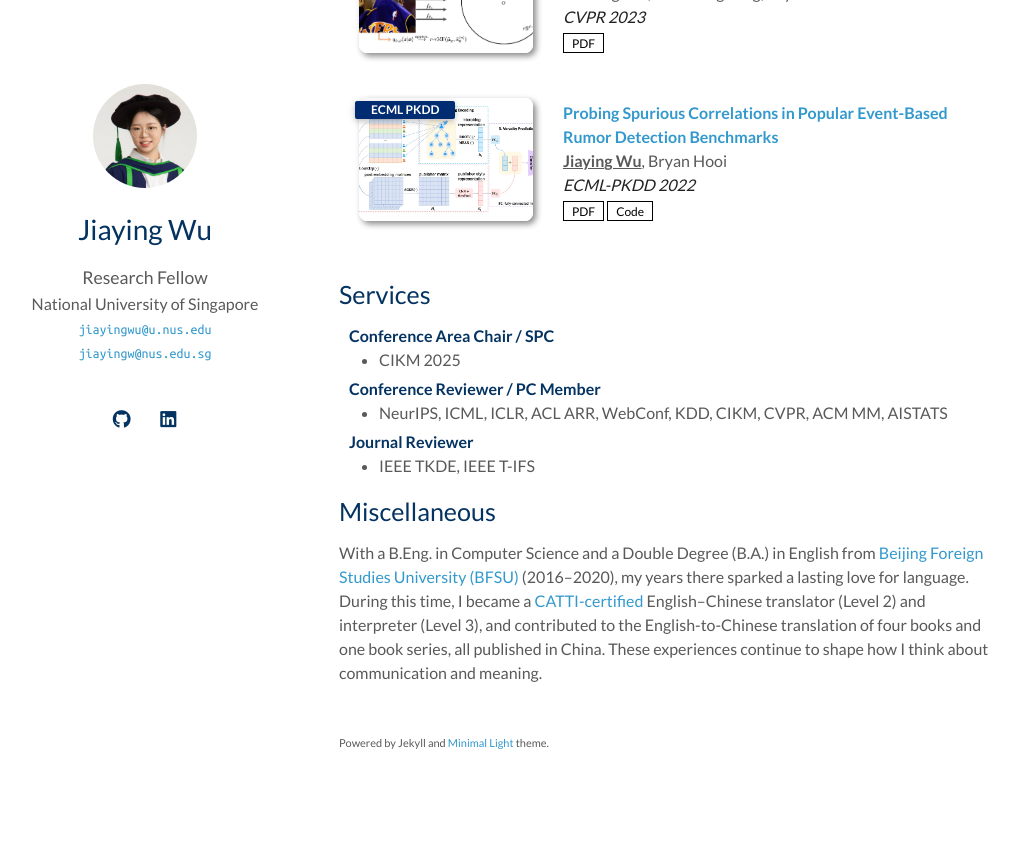
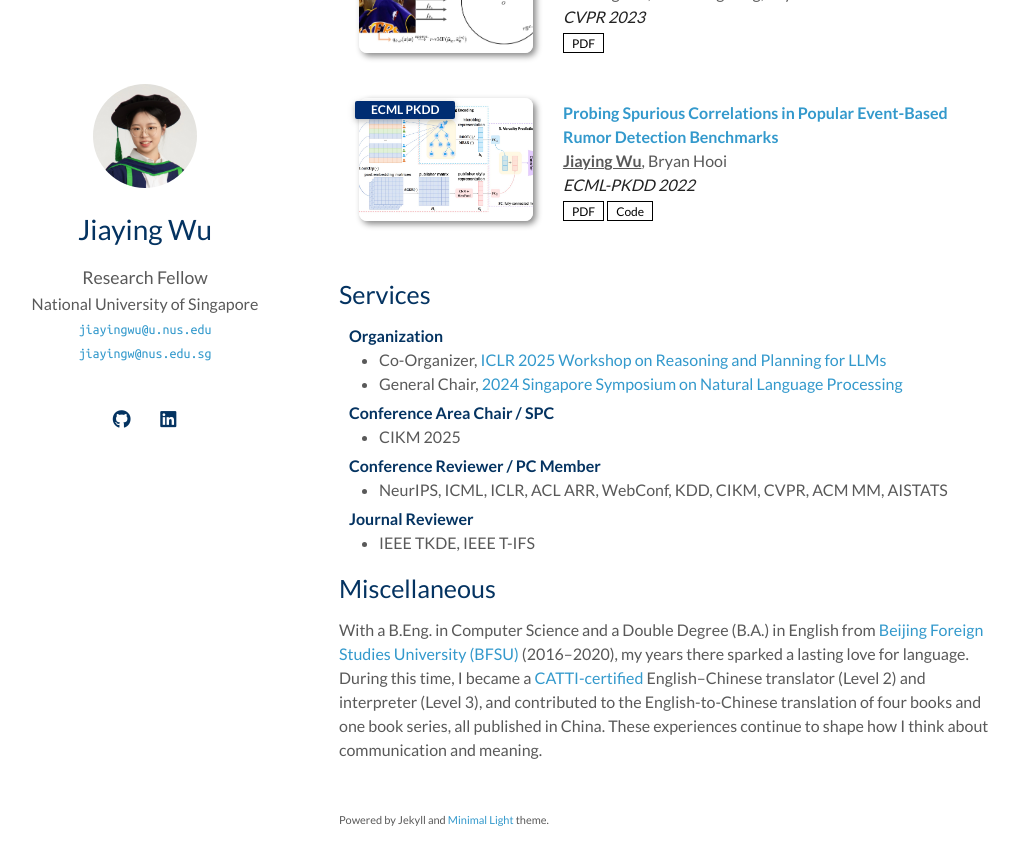
Before and after one commit to jiayingwu19/jiayingwu19.github.io, a Jekyll site: the page built from index.md, in a window 1280 px wide and 900 px high, scrolled down 4592 px. Shown: the top 865 px of the window, without its empty margins (131-1150 px from the left). Built offline with Jekyll 4.4.1, drawn with Linux system fonts in a browser that asks for light colours; a style sheet for code colours, icons or effects is not loaded; our own code applies the rules of GitHub Pages for plain Markdown files; before the commit the page ends 5415 px from its top, so only the background shows below that.

Commit message:
nov 2025 update

```diff
--- a/_includes/services.md
+++ b/_includes/services.md
@@ -1,4 +1,15 @@
 ## Services
+
+<h4 style="margin:0 10px 0;">Organization</h4>
+
+<ul style="margin:0 0 5px;">
+  <li>Co-Organizer, <a href="https://workshop-llm-reasoning-planning.github.io/" target="_blank" rel="noopener noreferrer">
+      ICLR 2025 Workshop on Reasoning and Planning for LLMs
+    </a></li>
+  <li>General Chair, <a href="https://wing-nus.github.io/SSNLP-2024/" target="_blank" rel="noopener noreferrer">
+      2024 Singapore Symposium on Natural Language Processing
+    </a></li>
+</ul>
 
 <h4 style="margin:0 10px 0;">Conference Area Chair / SPC</h4>
 
```
